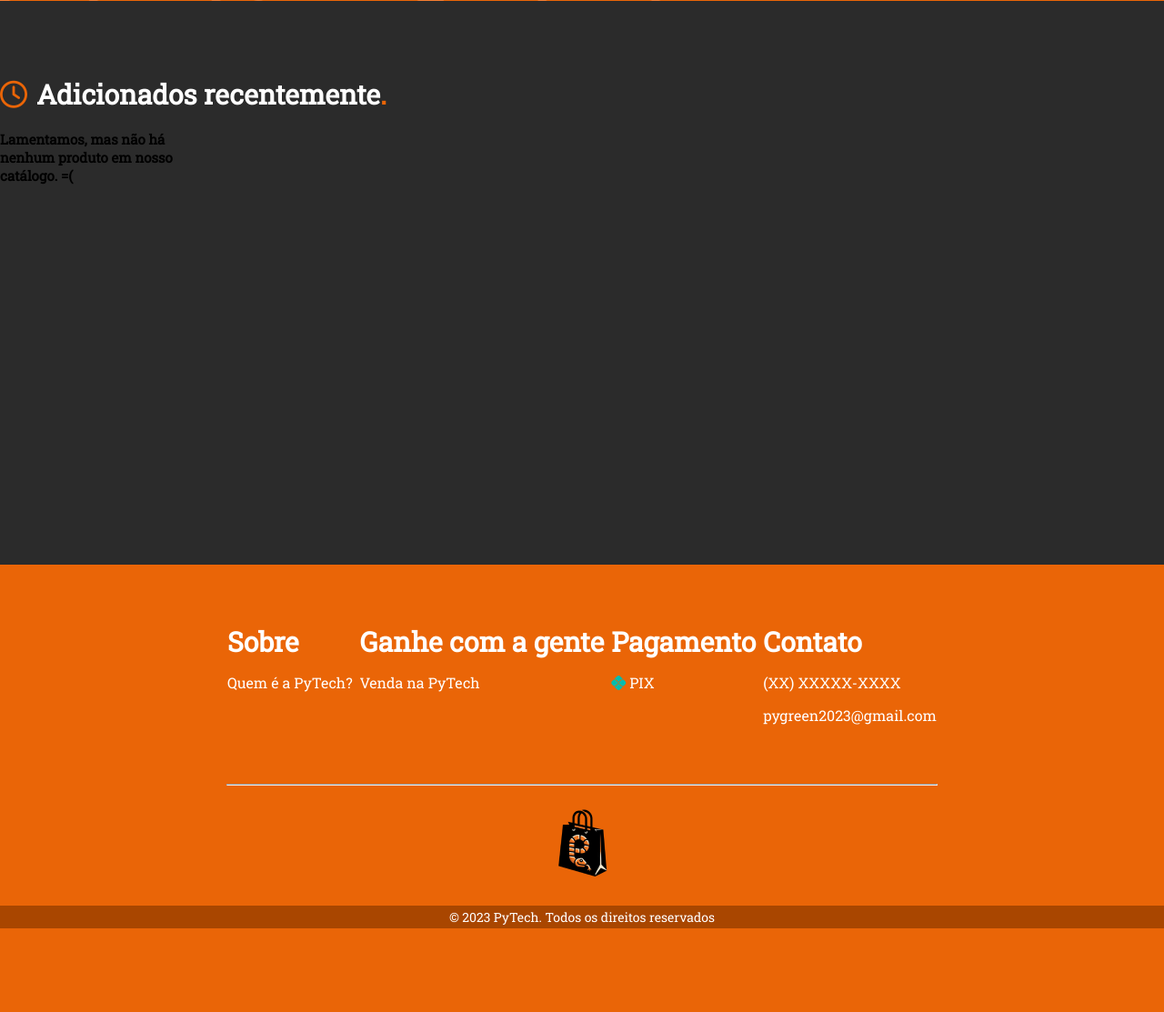
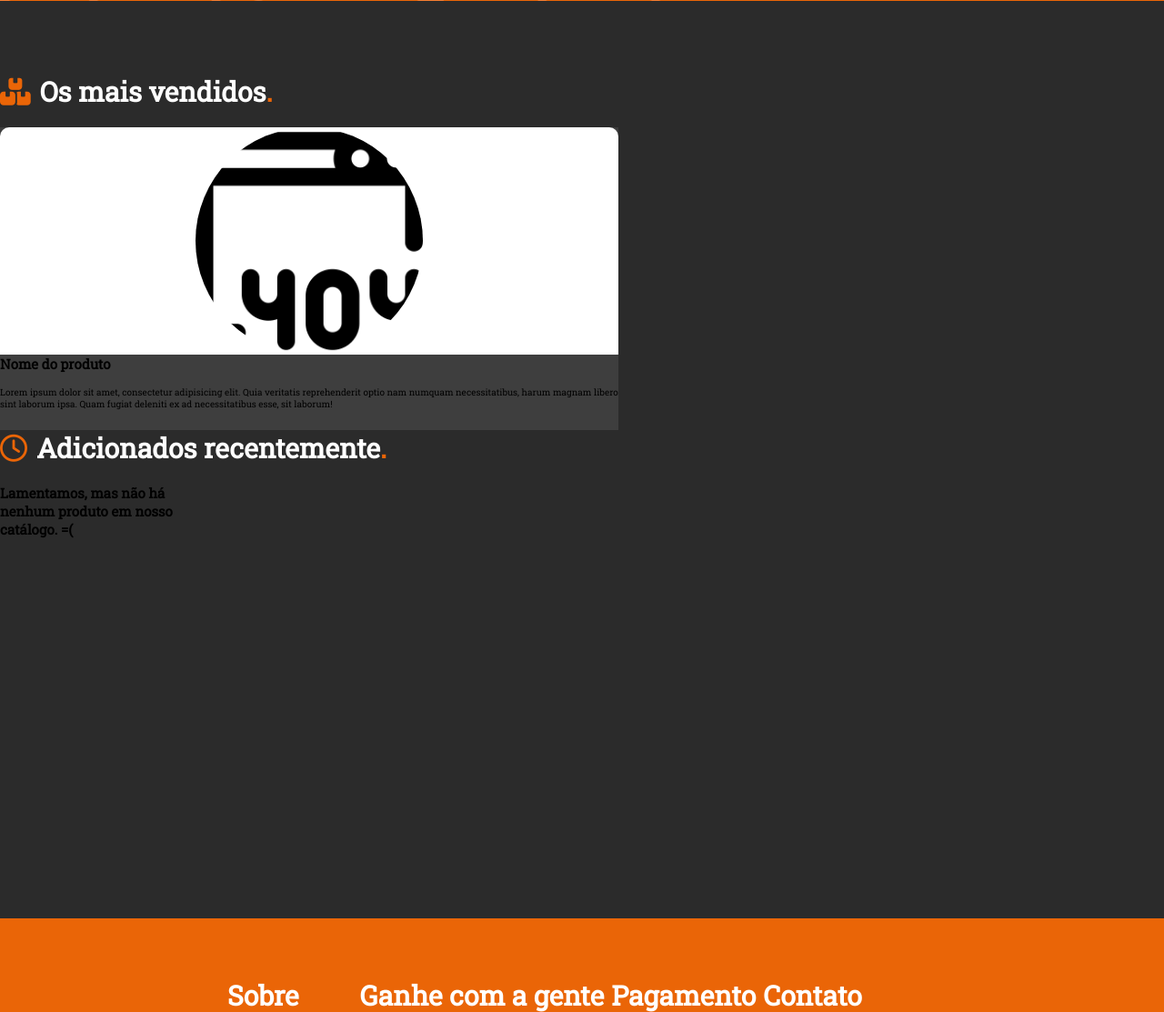
Before and after one commit to PedroAug91/PyTech, a Flask app: page / in a window 1280 px wide; the page is wider, and only the part inside the window is pictured. Shown: the part 499-1612 px from the top of that part at 91% size. Before the commit the page ends 1520 px from the top of that part, so only its background shows below. Run offline with Flask 3, Linux system fonts and the light colour scheme; data that the repository does not hold is empty; some libraries are stand-ins or nearby versions.

Commit message:
Mais vendidos
Começando a fazer os cards mais vendidos

```diff
--- a/PyTech/static/css/homepage/styleDesktop.css
+++ b/PyTech/static/css/homepage/styleDesktop.css
@@ -1,15 +1,39 @@
 .hero {
     margin-inline: 0;
     max-width: 100%;
+    min-height: 400px;
     margin-bottom: 80px;
     margin-top: -8rem;
+    background-image: url("../../img/heroPyTech.png");
+    object-fit: contain;
 }
 
 .cards-container {
     display: grid;
     max-width: 1420px;
+    grid-template-rows: auto;
+}
+
+.recents-container {
+    grid-template-columns: repeat(5, 1fr);
     min-height: 328px;
     gap: 43px;
-    grid-template-columns: repeat(5, 1fr);
-    grid-template-rows: auto;
 }
+
+.most-sold-container {
+    grid-template-columns: repeat(2, 1fr);
+    min-height: 333px;
+}
+
+.ms-card {
+    background-color: #3e3e3e;
+    width: 680px;
+    height: 333px;
+}
+
+.ms-card img {
+    height: 250px;
+    width: 250px;
+    border-radius: 50%;
+    object-fit: contain;
+}
--- a/PyTech/templates/homepage.html
+++ b/PyTech/templates/homepage.html
@@ -5,14 +5,30 @@
 {% endblock static %}
 {% block content %}
     <section class="hero" id="upToStart">
-        <img src="../static/img/heroPyTech.png" alt="">
+
+    </section>
+    <section class="most-sold-section">
+        <div class="section-heading">
+           <i class="fa-solid fa-boxes-stacked fa-3x section-icon"></i>
+           <h1 class="section-title">Os mais vendidos<span class="orange">.</span></h1>
+        </div>
+        <div class="cards-container most-sold-container">
+            <div class="ms-card">
+                <div class="img-container"><img src="../static/img/404.png" alt=""></div>
+                <div class="card-info">
+                    <h1 class="_product-name">Nome do produto</h1>
+                    <p class="_product-description">Lorem ipsum dolor sit amet, consectetur adipisicing elit. Quia veritatis reprehenderit optio nam numquam necessitatibus, harum magnam libero sint laborum ipsa. Quam fugiat deleniti ex ad necessitatibus esse, sit laborum!</p>
+                    <a href="/Product/Produto 1" class="_card-btn">Compre agora!</a>
+                </div>
+            </div>
+        </div>
     </section>
     <section class="recents-section">
         <div class="section-heading">
             <i class="fa-regular fa-clock fa-3x section-icon"></i>
             <h1 class="section-title">Adicionados recentemente<span class="orange">.</span></h1>
         </div>
-        <div class="cards-container">
+        <div class="cards-container recents-container">
             {% if produtos != [] %}
                 {% for produto in produtos %}
                     {% for imagem in imagens%}
@@ -27,7 +43,11 @@
                                     <hr class="card-line">
                                     <h1 class="product-name" >{{ produto.nome_produto }}</h1>
                                     <h2 class="product-price">R${{ produto.preco }}</h2>
+                                {% if produto.descricao != "" %}
                                     <p class="product-description">{{ produto.descricao }}</p>
+                                {% else %}
+                                    <p class="product-description">Este produto não possui descrição.</p>
+                                {% endif %}
                             </div>
                         </a>
                         {% endif %}
```
